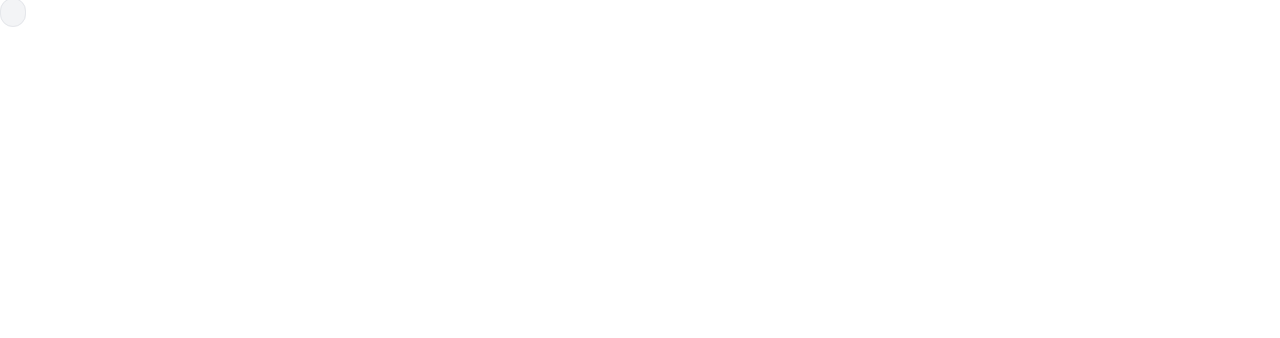
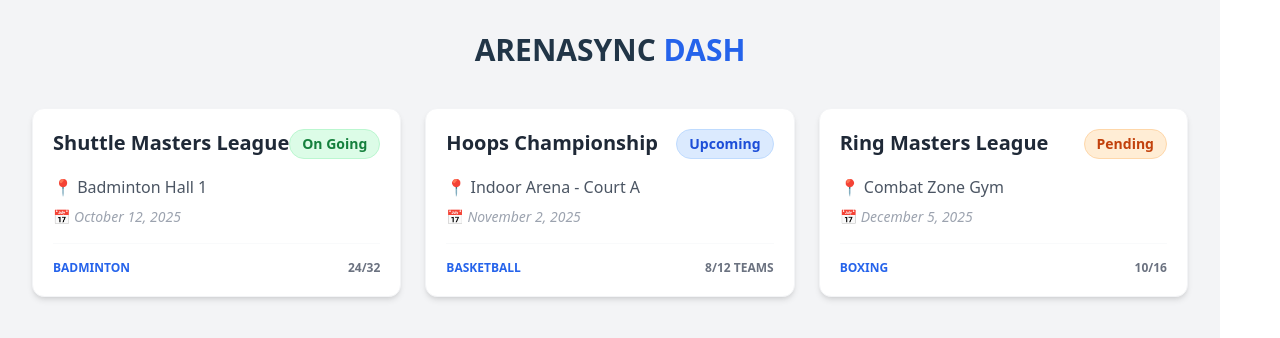
Before and after one commit to anassjabrane/ArenaSync-Gestionnaire-de-Tournois-Sportifs, a React (Vite) app: page / in a window 1280 px wide. Shown: the top 338 px of the page. Built offline with nearby package versions, Linux system fonts and the light colour scheme.

Commit message:
modification des variables pour l'affichage

```diff
--- a/src/components/TournamentCard.jsx
+++ b/src/components/TournamentCard.jsx
@@ -1,25 +1,50 @@
+// import React from "react";
+// export default function TournamentCard({tornement}){
+//     return(
+//         <div className="bg-white rounded-xl shadow-md overflow-hidden border border-gray-100 hover:scale-105 transition-transform duration-300">
+//             {/* Image du tournoi */}
+//             <img
+//             src={tornement.image}
+//             alt={tornement.name}
+//             className="w-full h-48 object-cover"
+//              />
+
+//              {/* Infos du tournoi */}
+//              <div className="p-5">
+//                 <span>
+//                     {tornement.category}
+//                 </span>
+//                 <h3>{tornement.name}</h3>
+//                 <p>{tornement.date}</p>
+//                 <button>voir details</button>
+
+//              </div>
+
+//         </div>
+//     );
+// }
+
 import React from "react";
-export default function TournamentCard({tornement}){
-    return(
-        <div className="bg-white rounded-xl shadow-md overflow-hidden border border-gray-100 hover:scale-105 transition-transform duration-300">
-            {/* Image du tournoi */}
-            <img
-            src={tornement.image}
-            alt={tornement.name}
-            className="w-full h-48 object-cover"
-             />
+import StatusBadge from "./StatusBadge";
 
-             {/* Infos du tournoi */}
-             <div className="p-5">
-                <span>
-                    {tornement.category}
-                </span>
-                <h3>{tornement.name}</h3>
-                <p>{tornement.date}</p>
-                <button>voir details</button>
+export default function TournamentCard({ tournament }) {
+  // 🛡️ Had s-stira daroriya bach ila kant l-data khawya may-t-ferqe3ch l-site
+  if (!tournament) return null;
 
-             </div>
+  return (
+    <div className="bg-white p-5 rounded-xl shadow-md border border-gray-100">
+      <div className="flex justify-between items-start mb-4">
+        <h3 className="text-xl font-bold text-gray-800">{tournament.title}</h3>
+        <StatusBadge status={tournament.status} />
+      </div>
 
-        </div>
-    );
+      <p className="text-gray-600 mb-2 font-medium">📍 {tournament.location}</p>
+      <p className="text-sm text-gray-400 italic">📅 {tournament.date}</p>
+
+      <div className="mt-4 pt-4 border-t border-gray-50 flex justify-between items-center text-xs font-bold uppercase">
+        <span className="text-blue-600">{tournament.sport}</span>
+        <span className="text-gray-500">{tournament.participantsCount}</span>
+      </div>
+    </div>
+  );
 }
--- a/src/data/tournamentDB.js
+++ b/src/data/tournamentDB.js
@@ -1,23 +1,5 @@
-// // src/components/TournamentCard.jsx
-// import React from "react";
-// import StatusBadge from "./StatusBadge"; // N-reutilisew l-badge dialna
 
-// export default function TournamentCard(tournament) {
-//   return (
-//     <div className="bg-white p-5 rounded-xl shadow-md border border-gray-100 hover:shadow-lg transition-shadow">
-//       <div className="flex justify-between items-start mb-4">
-//         <h3 className="text-xl font-bold text-gray-800">{tournament.title}</h3>
-//         <StatusBadge status={tournament.status} />
-//         <p></p>
-//       </div>
-//       <p className="text-gray-600 mb-2">📍 {tournament.location}</p>
-//       <p className="text-sm text-gray-400 italic">{tournament.date}</p>
-//     </div>
-//   );
-// }
-
-
-export const tournamentData = [
+export const tournamentDB = [
   {
     id: "t1",
     title: "Shuttle Masters League",
--- a/src/main.jsx
+++ b/src/main.jsx
@@ -1,13 +1,23 @@
 import React from 'react'
 import ReactDOM from 'react-dom/client'
-import StatusBadge from './components/StatusBadge'
+import { tournamentDB } from './data/tournamentDB'
+import TournamentCard from './components/TournamentCard'
+import './index.css' // Darori bach Tailwind ykhdem
 
-// L-bouton dialk
-export function MyBtn() {
-  return <button>I am btn 🏆</button>
-}
+// Hna fin React kiy-ched l-HTML dyal index.html w kiy-7et fih l-App
+ReactDOM.createRoot(document.getElementById('root')).render(
+  <React.StrictMode>
+    <div className="min-h-screen bg-gray-100 p-8">
+      <h1 className="text-3xl font-black mb-10 text-center uppercase">
+        ArenaSync <span className="text-blue-600">Dash</span>
+      </h1>
 
-// L-ilsaq f l-HTML
-ReactDOM.createRoot(document.getElementById('root')).render(
-  <StatusBadge/>
+      {/* L-Grille li tlbu mennek f Challenge 4 */}
+      <div className="grid grid-cols-1 md:grid-cols-3 gap-6 max-w-7xl mx-auto">
+        {tournamentDB.map((t) => (
+  <TournamentCard key={t.id} tournament={t} />
+))}
+      </div>
+    </div>
+  </React.StrictMode>
 )
```
Also changed, not shown: src/App.jsx (added, +18 -0 lines).
